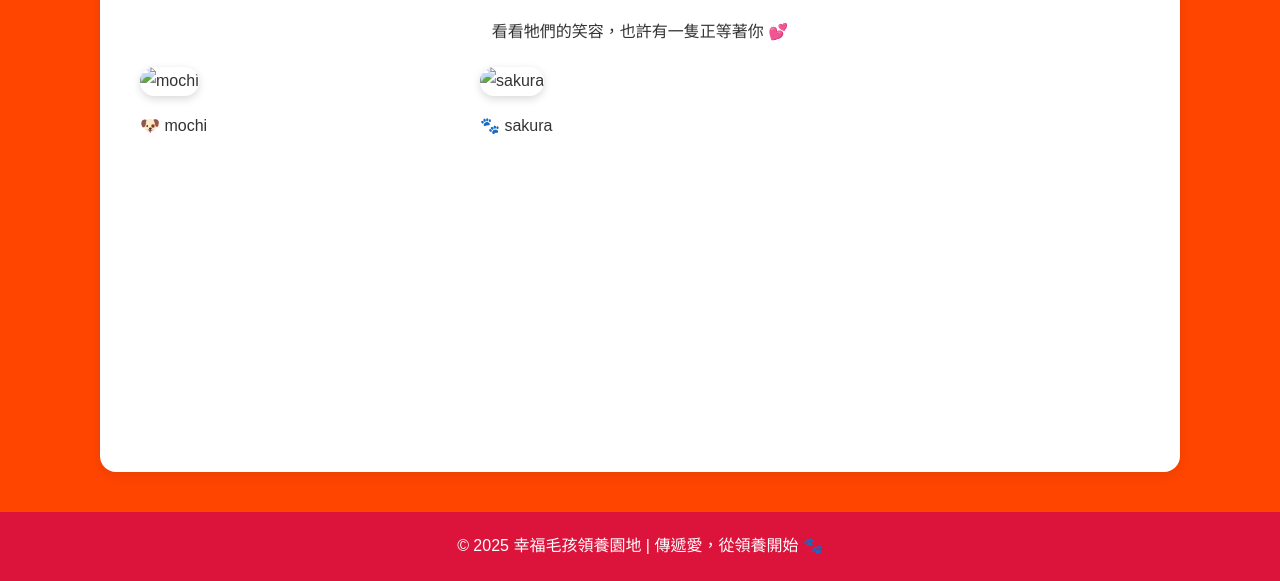
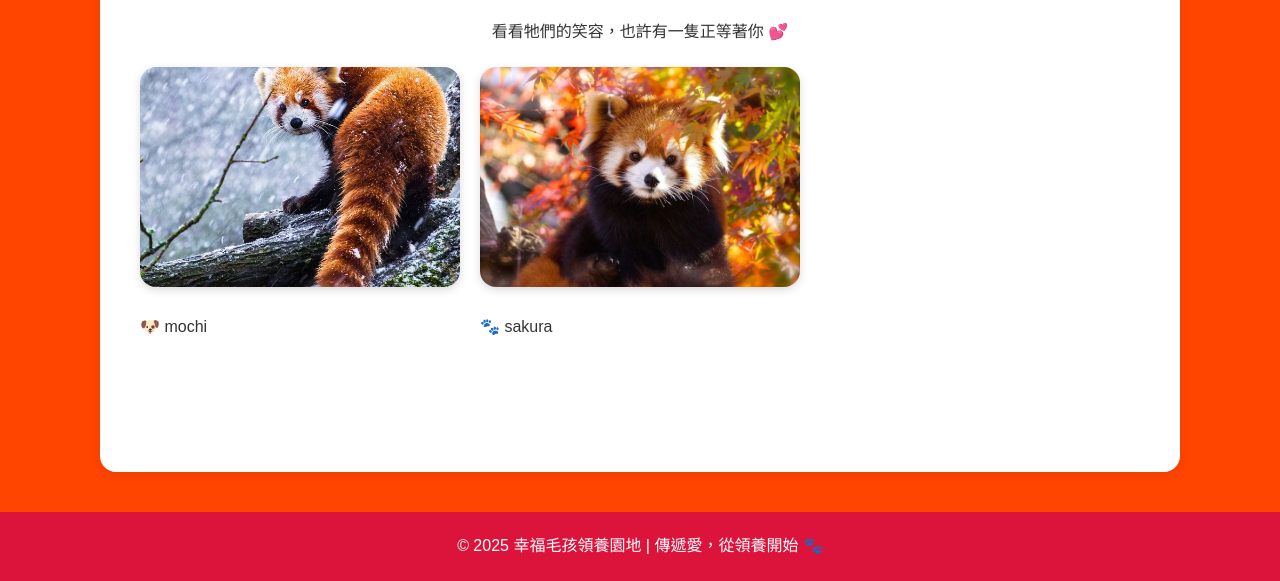
Before and after one commit to kpzc-dev/ai-class-week-7, a plain HTML site: page animals.html in a window 1280 px wide. Shown: the part 219-800 px from the top of the page. Drawn offline with Linux system fonts and the light colour scheme.

Commit message:
Update animals.html

```diff
--- a/animals.html
+++ b/animals.html
@@ -20,26 +20,26 @@
     <div class="gallery">
   <!-- 小福 -->
   <div class="animal-card">
-    <img src="images/redpanda1.jpeg" alt="mochi" class="animal-img" onclick="document.getElementById('info1').showModal()">
+    <img src="image/redpanda1.jpeg" alt="mochi" class="animal-img" onclick="document.getElementById('info1').showModal()">
     <p>🐶 mochi</p>
   </div>
 
   <dialog id="info1" class="animal-dialog">
     <h2>🐶 mochi</h2>
-    <img src="images/redpanda1.jpeg" alt="mochi" class="dialog-img">
+    <img src="image/redpanda1.jpeg" alt="mochi" class="dialog-img">
     <p>年齡：約 2 歲<br>個性：活潑、喜歡曬太陽 ☀️<br>健康狀況：已結紮，定期施打疫苗</p>
     <button class="btn" onclick="this.closest('dialog').close()">關閉</button>
   </dialog>
 
   <!-- 小寶 -->
   <div class="animal-card">
-    <img src="images/redpanda2.jpeg" alt="sakura" class="animal-img" onclick="document.getElementById('info2').showModal()">
+    <img src="image/redpanda2.jpeg" alt="sakura" class="animal-img" onclick="document.getElementById('info2').showModal()">
     <p>🐾 sakura</p>
   </div>
 
   <dialog id="info2" class="animal-dialog">
     <h2>🐾 sakura</h2>
-    <img src="images/redpanda2.jpeg" alt="sakura" class="dialog-img">
+    <img src="image/redpanda2.jpeg" alt="sakura" class="dialog-img">
     <p>年齡：約 3 歲<br>個性：忠誠、有點害羞 🐕🦺<br>健康狀況：已接種疫苗</p>
     <button class="btn" onclick="this.closest('dialog').close()">關閉</button>
   </dialog>
```
